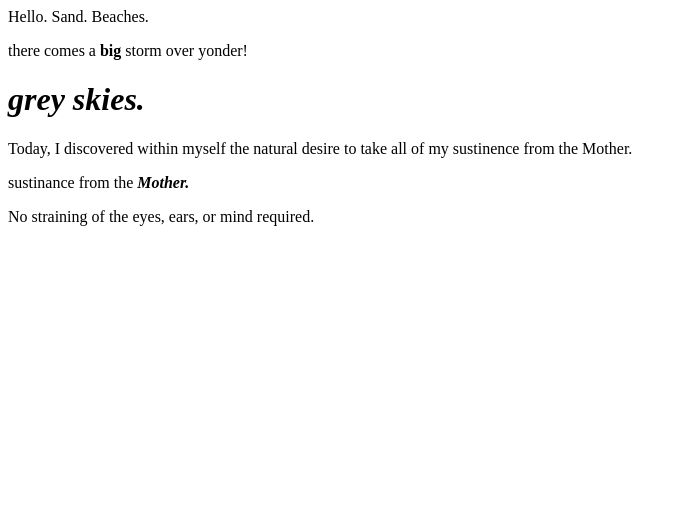
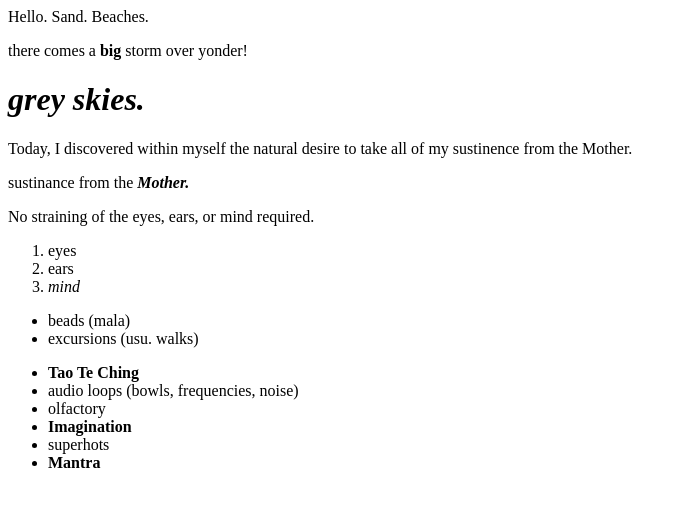
Before and after one commit to tammeusb/git-refresh, a plain HTML site: page index.html in a window 1280 px wide. Shown: the whole page, without its empty margins (0-688 px from the left). Drawn offline with Linux system fonts and the light colour scheme.

Commit message:
added be Taoism lists

```diff
--- a/index.html
+++ b/index.html
@@ -17,5 +17,21 @@
     <p>Today, I discovered within myself the natural desire to take all of my sustinence from the Mother.</p>
     <p>sustinance from the <strong><em>Mother.</em></strong></p>
     <p>No straining of the eyes, ears, or mind required.</p>
+    <ol>
+        <li>eyes</li>
+        <li>ears</li>
+        <li><em>mind</em></li>
+    </ol>
+    <ul>
+        <li>beads (mala)</li>
+        <li>excursions (usu. walks)</li>
+        <p></p>
+        <li><b>Tao Te Ching</b></li>
+        <li>audio loops (bowls, frequencies, noise)</li>
+        <li>olfactory</li>
+        <li><b>Imagination</b></li>
+        <li>superhots</li>
+        <li><b>Mantra</b></li>
+    </ul>
 </body>
 </html>
```
